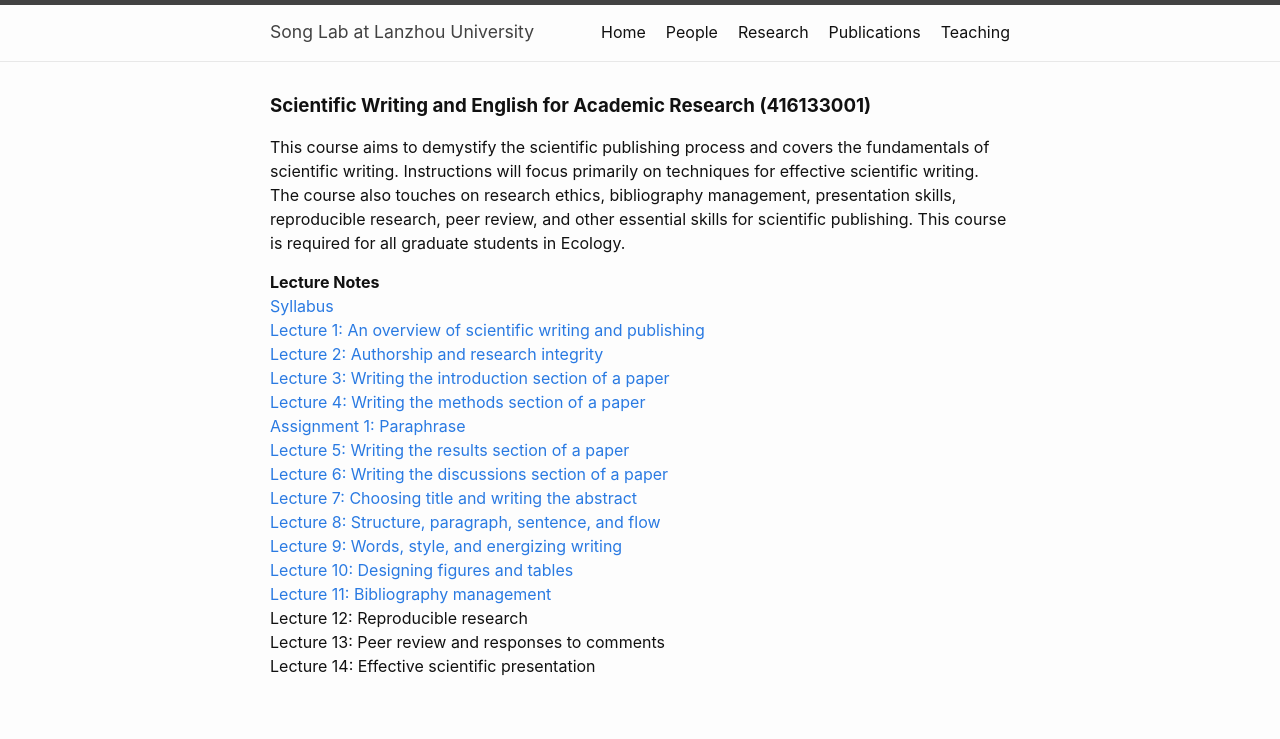
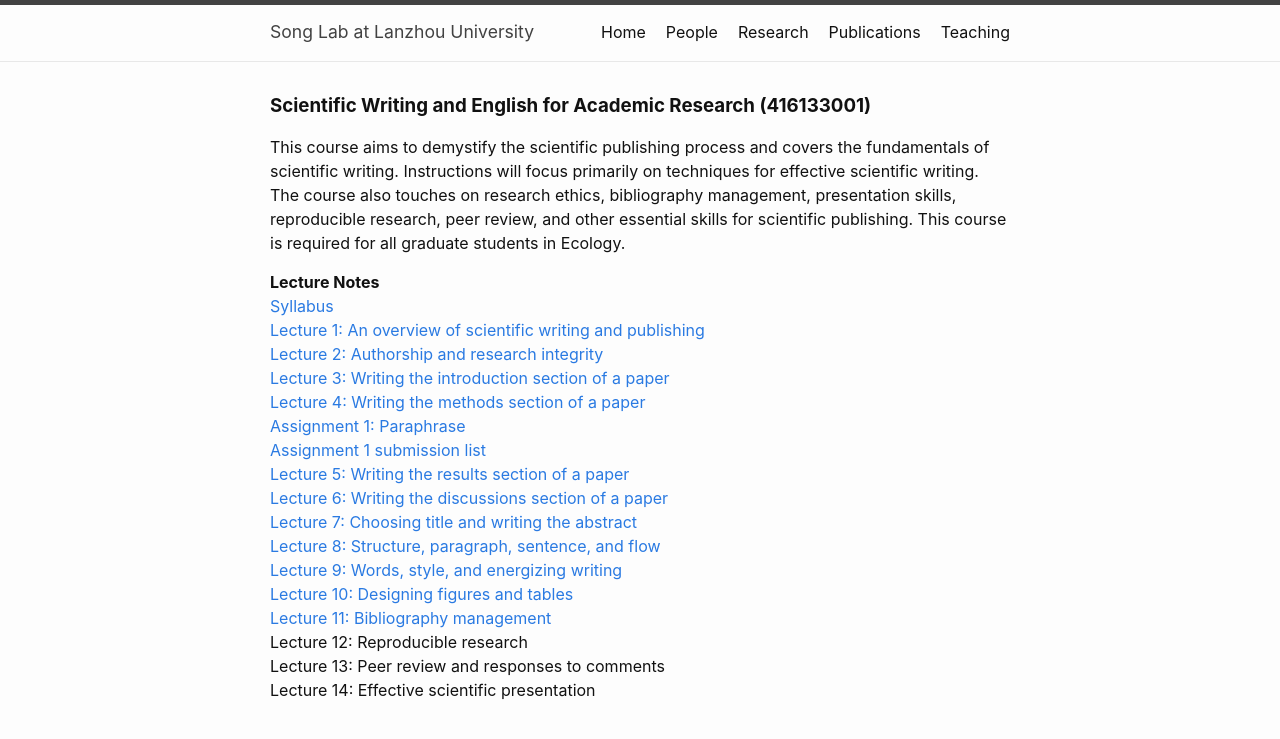
Before and after one commit to chaosonglab/chaosonglab.github.io, a Jekyll site: the page built from teaching.md, in a window 1280 px wide. Shown: the top 739 px of the page. Built offline with Jekyll 4.4.1, drawn with Linux system fonts in a browser that asks for light colours.

Commit message:
Update teaching.md

```diff
--- a/teaching.md
+++ b/teaching.md
@@ -15,6 +15,7 @@ This course aims to demystify the scientific publishing process and covers the f
 [Lecture 3: Writing the introduction section of a paper](/files/course_materials/Lecture3_introduction.pdf)\
 [Lecture 4: Writing the methods section of a paper](/files/course_materials/Lecture4_methods.pdf)\
 [Assignment 1: Paraphrase](/files/course_materials/Assignment1_paraphrase.pdf)\
+[Assignment 1 submission list](/files/course_materials/Assignment1_list.pdf)\
 [Lecture 5: Writing the results section of a paper](/files/course_materials/Lecture5_results.pdf)\
 [Lecture 6: Writing the discussions section of a paper](/files/course_materials/Lecture6_discussion.pdf)\
 [Lecture 7: Choosing title and writing the abstract](/files/course_materials/Lecture7_abstract.pdf)\
```
